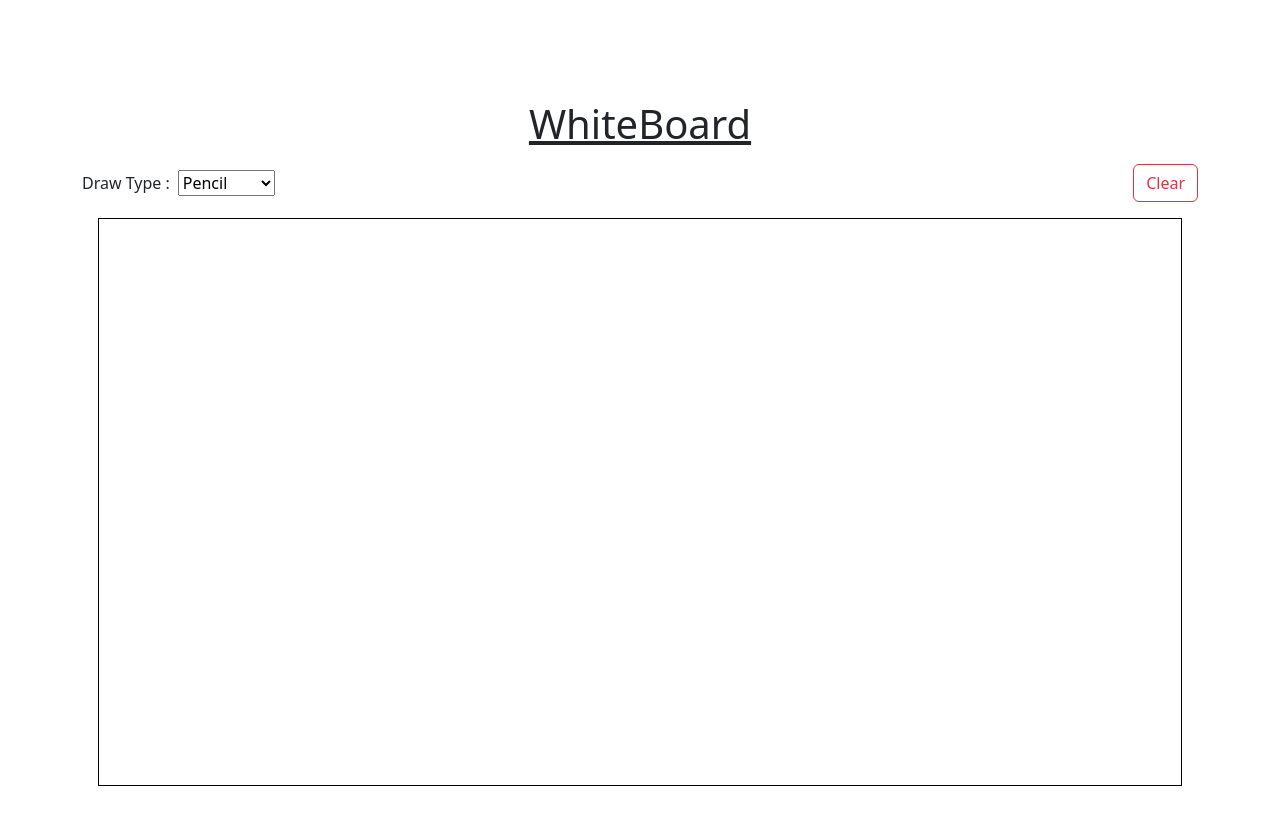
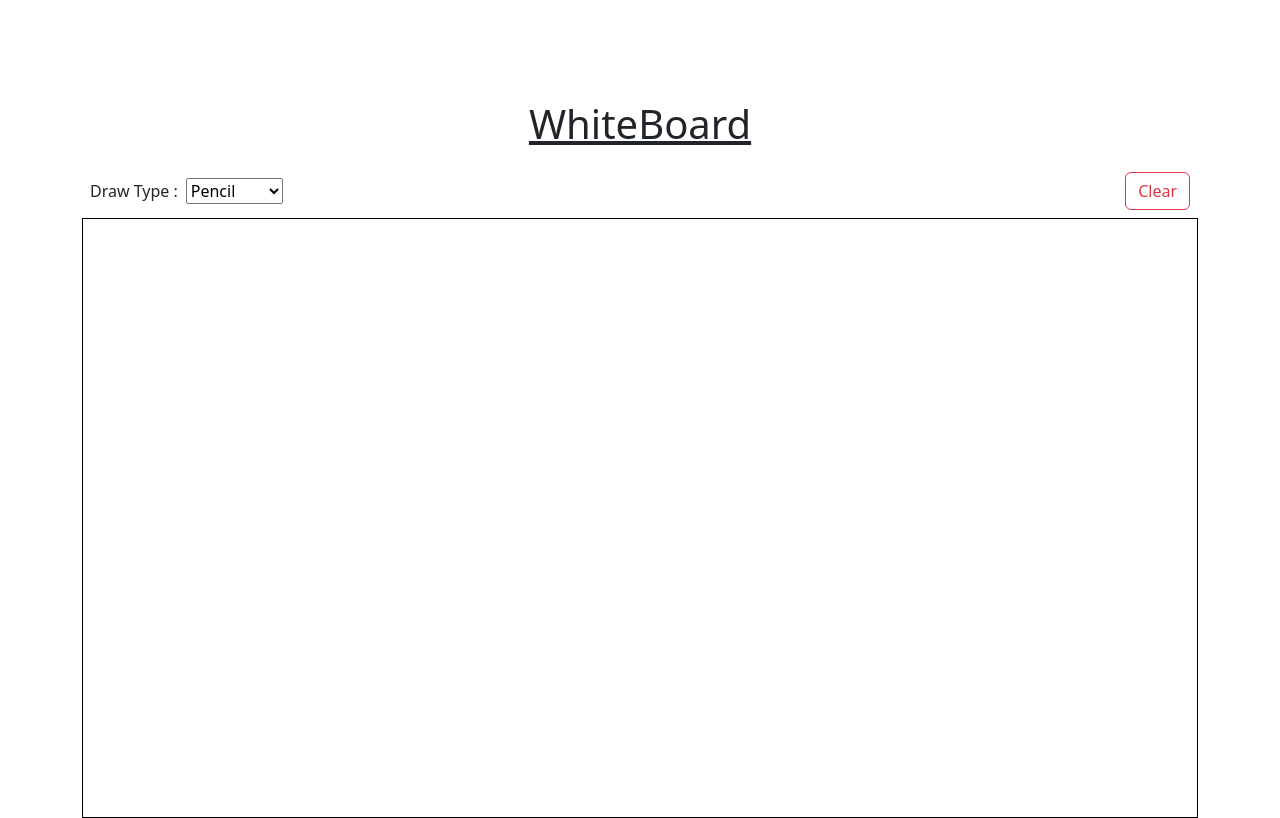
Before and after one commit to ataur39n-sharif/MERN-Interview-Test, a React (Vite) app: page / in a window 1280 px wide. Built offline with nearby package versions, Linux system fonts and the light colour scheme.

Commit message:
optimize pencil drawing roughness and stroke for smooth drawing

```diff
--- a/src/components/whiteboard/index.tsx
+++ b/src/components/whiteboard/index.tsx
@@ -20,7 +20,13 @@ function Whiteboard() {
 
     useEffect(() => {
         const canvas = canvasRef.current as any
+        canvas.height = window.innerHeight * 1
+        canvas.width = window.innerWidth * 1
+
         const ctx = canvas?.getContext('2d')
+        ctx.strokeStyle = drawColor
+        ctx.lineWidth = 2
+        ctx.lineCap = "round"
 
         ctxRef.current = ctx
     }, [])
@@ -28,9 +34,19 @@ function Whiteboard() {
     useLayoutEffect(() => {
         const roughCanvas = canvasRef.current !== null && rough.canvas(canvasRef.current)
 
+        // if (elements.length > 0) {
+        //     (ctxRef?.current as any)?.clearRect(0, 0, (canvasRef?.current as any)?.width, (canvasRef?.current as any)?.height)
+        // }
+
         elements.forEach((element: any) => {
             if (element.type === "pencil") {
-                (roughCanvas as RoughCanvas).linearPath(element.path)
+                (roughCanvas as RoughCanvas).linearPath(element.path, {
+                    stroke: element.stroke,
+                    roughness: 0,
+                    strokeWidth: 5,
+                })
+            } else if (element.type === "line") {
+
             }
 
         })
@@ -38,7 +54,6 @@ function Whiteboard() {
     }, [elements])
 
     const handleMouseDown = (e: any) => {
-        // console.log(e);
         setAllowDrawing(true)
         const { offsetX, offsetY } = e.nativeEvent
         allowDrawing && console.log(offsetX, offsetY);
@@ -53,8 +68,9 @@ function Whiteboard() {
                     stroke: 'black'
                 }
             ])
+        } else if (drawType === "line") {
+
         }
-
     }
     const handleMouseMove = (e: any) => {
         const { offsetX, offsetY } = e.nativeEvent
@@ -74,6 +90,8 @@ function Whiteboard() {
                         return element
                     }
                 }))
+            }else if (drawType === "line") {
+
             }
         }
 
@@ -90,7 +108,7 @@ function Whiteboard() {
     return (
         <div className='w-100 h-75'>
             <h1 className=''><ins>WhiteBoard</ins></h1>
-            <div className=' mt-3 d-flex justify-content-between align-items-center '>
+            <div className=' mt-3 p-2 d-flex justify-content-between align-items-center '>
                 <div>
                     <label htmlFor="drawType">Draw Type : </label>
                     <select name="drawType" id="drawType"
@@ -106,13 +124,14 @@ function Whiteboard() {
                     <Button variant="outline-danger"> Clear </Button>
                 </div>
             </div>
-            <div className='h-100 p-3'>
+            <div
+                className='h-100 w-100 overflow-hidden  border border-black mb-5'
+                onMouseDown={(e) => handleMouseDown(e)}
+                onMouseUp={(e) => handleMouseUp(e)}
+                onMouseMove={(e) => handleMouseMove(e)}
+            >
                 <canvas
                     ref={canvasRef}
-                    className='h-100 w-100 border border-black'
-                    onMouseDown={(e) => handleMouseDown(e)}
-                    onMouseUp={(e) => handleMouseUp(e)}
-                    onMouseMove={(e) => handleMouseMove(e)}
                 />
             </div>
         </div>
```
